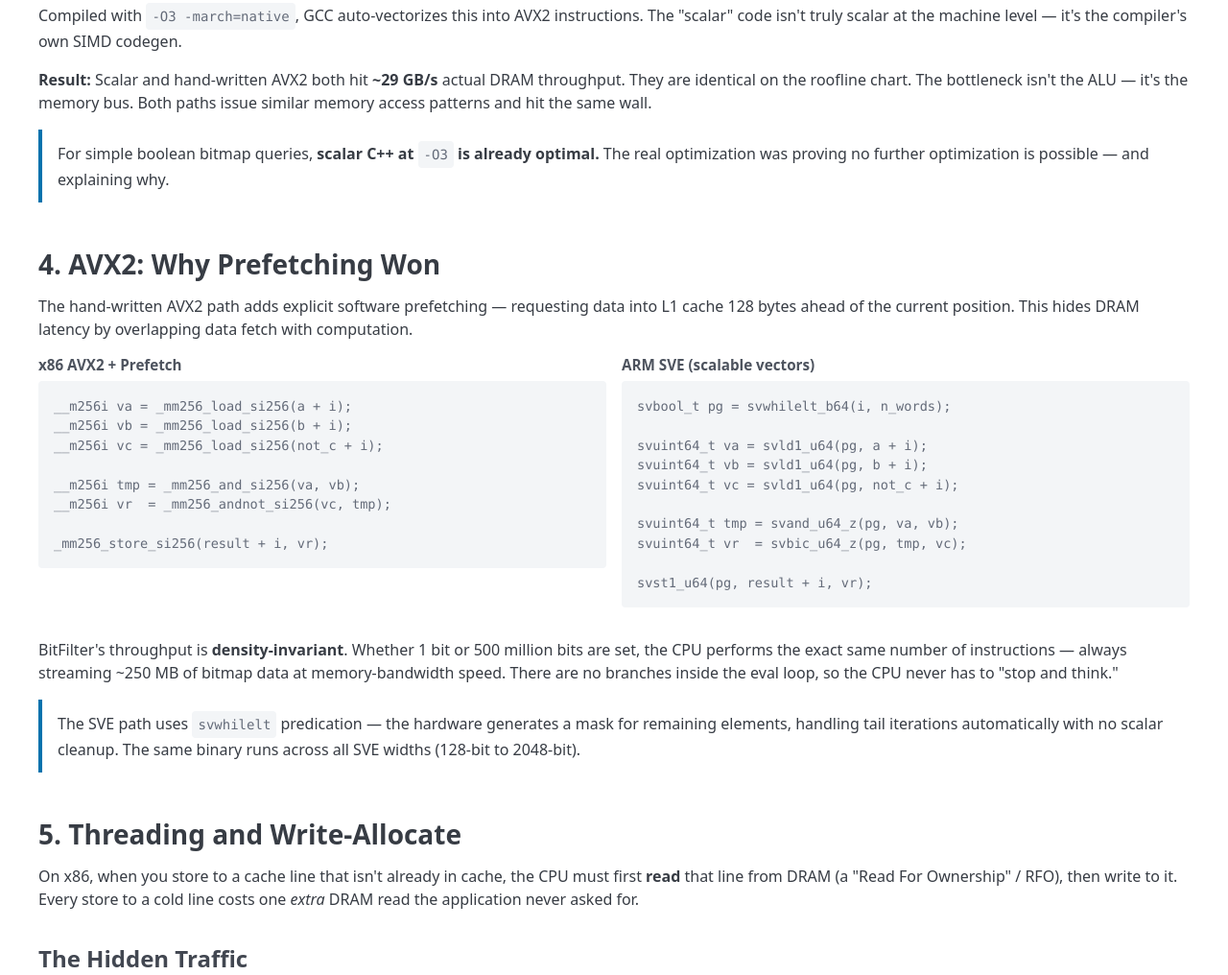
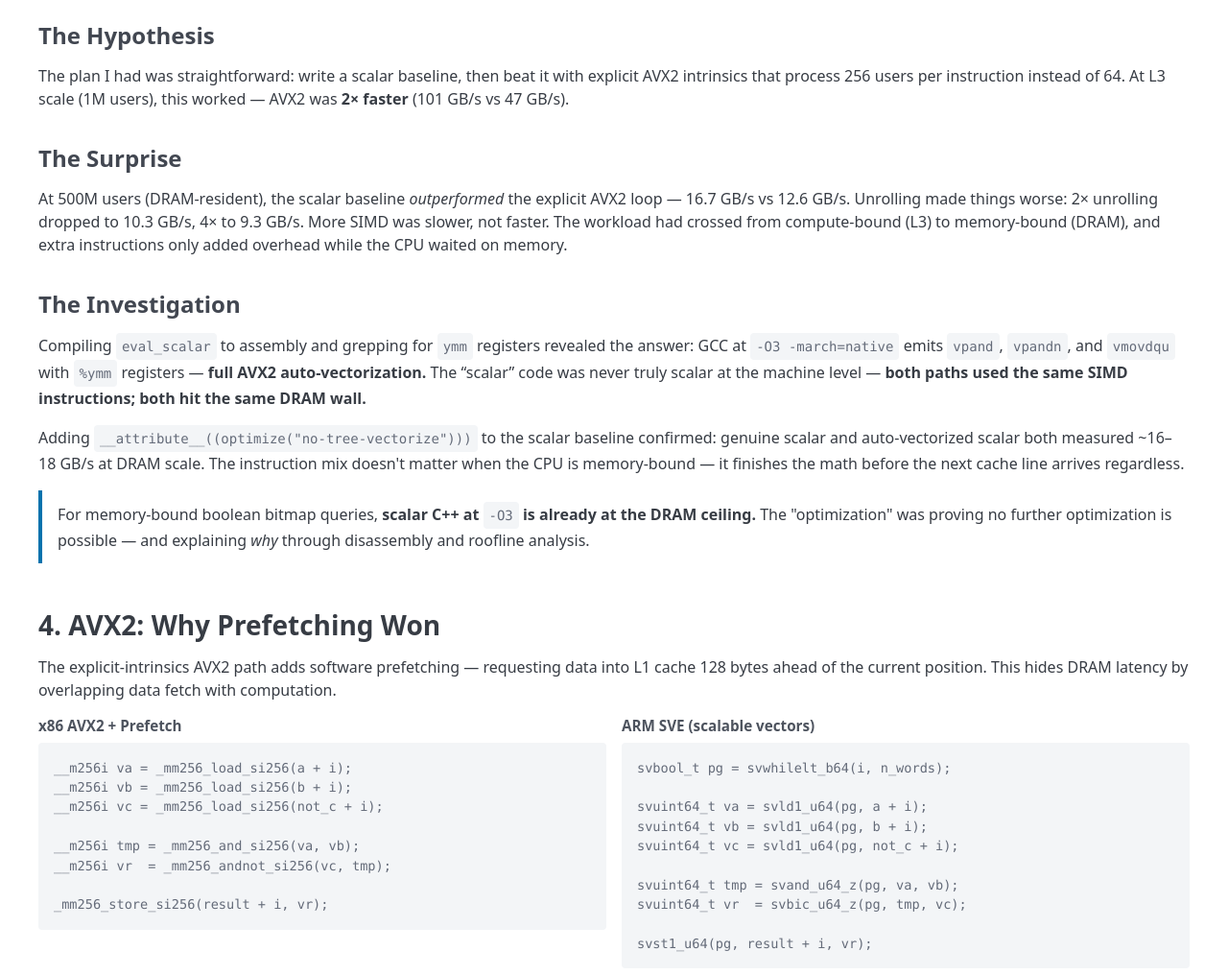
Before and after one commit to zahran001/bitfilter, a plain HTML site: page site/index.html in a window 1280 px wide. Shown: the part 2001-3017 px from the top of the page at 96% size. Drawn offline with nearby package versions, Linux system fonts and the light colour scheme.

Commit message:
Polish portfolio site: investigation narratives and SIMD terminology
- Section 3: expand auto-vectorization finding into hypothesis/surprise/investigation
- Section 4: replace hand-written with explicit-intrinsics (standard SIMD terminology)
- Section 4: expand SVE predication insight for NVIDIA Grace audience
- Section 5: add threading experiment narrative before comparison table

Co-Authored-By: Claude Opus 4.6 <noreply@anthropic.com>

```diff
--- a/site/index.html
+++ b/site/index.html
@@ -169,7 +169,7 @@
     at 60 MB each, dense bitmaps would require 300 GB of RAM. This is why the industry uses
     compressed bitmaps (Roaring) for sparse segments and flat bitmaps for dense ones.
     BitFilter targets the dense regime where flat bitmaps are the fastest possible representation.
-  </div>
+      </div>
 </section>
 
 <!-- ─── 2. Why Bitmaps ────────────────────────────────────────── -->
@@ -215,21 +215,43 @@
   </p>
   <pre><code>for (size_t i = 0; i &lt; n_words; ++i)
     result[i] = a[i] &amp; b[i] &amp; ~not_c[i];</code></pre>
+
+  <h3>The Hypothesis</h3>
   <p>
-    Compiled with <code>-O3 -march=native</code>, GCC auto-vectorizes this into AVX2
-    instructions. The "scalar" code isn't truly scalar at the machine level &mdash;
-    it's the compiler's own SIMD codegen.
+    The plan I had was straightforward: write a scalar baseline, then beat it with explicit AVX2
+    intrinsics that process 256 users per instruction instead of 64. At L3 scale (1M users),
+    this worked &mdash; AVX2 was <strong>2&times; faster</strong> (101 GB/s vs 47 GB/s).
+  </p>
+
+  <h3>The Surprise</h3>
+  <p>
+    At 500M users (DRAM-resident), the scalar baseline <em>outperformed</em> the explicit AVX2
+    loop &mdash; 16.7 GB/s vs 12.6 GB/s. Unrolling made things worse: 2&times; unrolling dropped
+    to 10.3 GB/s, 4&times; to 9.3 GB/s. More SIMD was slower, not faster. The workload had
+    crossed from compute-bound (L3) to memory-bound (DRAM), and extra instructions only added
+    overhead while the CPU waited on memory.
+  </p>
+
+  <h3>The Investigation</h3>
+  <p>
+    Compiling <code>eval_scalar</code> to assembly and grepping for <code>ymm</code> registers
+    revealed the answer: GCC at <code>-O3 -march=native</code> emits <code>vpand</code>,
+    <code>vpandn</code>, and <code>vmovdqu</code> with <code>%ymm</code> registers &mdash;
+    <strong>full AVX2 auto-vectorization.</strong> The &ldquo;scalar&rdquo; code was never truly scalar at
+    the machine level &mdash; <strong>both paths used the same SIMD instructions; both hit the
+    same DRAM wall.</strong>
   </p>
   <p>
-    <strong>Result:</strong> Scalar and hand-written AVX2 both hit
-    <strong>~29 GB/s</strong> actual DRAM throughput. They are identical on the roofline
-    chart. The bottleneck isn't the ALU &mdash; it's the memory bus. Both paths issue
-    similar memory access patterns and hit the same wall.
+    Adding <code>__attribute__((optimize("no-tree-vectorize")))</code> to the scalar baseline
+    confirmed: genuine scalar and auto-vectorized scalar both measured ~16&ndash;18 GB/s at
+    DRAM scale. The instruction mix doesn't matter when the CPU is memory-bound &mdash; it
+    finishes the math before the next cache line arrives regardless.
   </p>
+
   <div class="insight">
-    For simple boolean bitmap queries, <strong>scalar C++ at <code>-O3</code> is already
-    optimal.</strong> The real optimization was proving no further optimization is possible
-    &mdash; and explaining why.
+    For memory-bound boolean bitmap queries, <strong>scalar C++ at <code>-O3</code> is already
+    at the DRAM ceiling.</strong> The "optimization" was proving no further optimization is
+    possible &mdash; and explaining <em>why</em> through disassembly and roofline analysis.
   </div>
 </section>
 
@@ -237,7 +259,7 @@
 <section id="avx2">
   <h2>4. AVX2: Why Prefetching Won</h2>
   <p>
-    The hand-written AVX2 path adds explicit software prefetching &mdash; requesting
+    The explicit-intrinsics AVX2 path adds software prefetching &mdash; requesting
     data into L1 cache 128 bytes ahead of the current position. This hides DRAM latency
     by overlapping data fetch with computation.
   </p>
@@ -274,9 +296,15 @@ svst1_u64(pg, result + i, vr);</code></pre>
     branches inside the eval loop, so the CPU never has to "stop and think."
   </p>
   <div class="insight">
-    The SVE path uses <code>svwhilelt</code> predication &mdash; the hardware generates
-    a mask for remaining elements, handling tail iterations automatically with no
-    scalar cleanup. The same binary runs across all SVE widths (128-bit to 2048-bit).
+    <strong>Zero-overhead tail handling.</strong> SVE's <code>svwhilelt</code> generates a
+    predicate mask that lets a single vector loop body handle both full-width and partial
+    tail iterations &mdash; no scalar cleanup loop, no buffer padding, no branch divergence.
+    The predicated loads (<code>svld1</code>) and stores (<code>svst1</code>) retire inactive
+    lanes as no-ops in hardware, so the final iteration pays no penalty. Combined with
+    <code>svcntd()</code> for hardware-vector-length advancement, the same binary runs
+    unmodified across all SVE widths (128-bit to 2048-bit) &mdash; this is the kind of
+    vector-length-agnostic loop that AVX2, with its fixed 256-bit width and mandatory scalar
+    tail, fundamentally cannot express.
   </div>
 </section>
 
@@ -303,6 +331,22 @@ svst1_u64(pg, result + i, vr);</code></pre>
     312.5 MB / 10.7 ms = <strong>29.2 GB/s</strong> actual bus traffic &mdash; that's 26%
     more than the application "sees," and right at the practical DRAM ceiling. The bus is
     already full at one thread. Adding threads only adds overhead.
+  </p>
+
+  <h3>The Threading Experiment</h3>
+  <p>
+    After hitting the memory wall at one thread, the natural next step was parallelism:
+    partition the 500M-user bitmap across cores using over-partitioned chunk dispatch
+    (<code>4 &times; n_threads</code> chunks, cache-line aligned, claimed dynamically via
+    <code>std::atomic&lt;unsigned&gt;</code>). With 12 logical cores, even a 2-thread split
+    should cut wall time. Instead, 2 threads matched 1 thread (0.98&times;), 4 threads
+    <em>regressed</em> to 0.68&times;, and 12 threads still couldn't beat single-threaded.
+    The write-allocate analysis above explains why: the bus was already full.
+  </p>
+  <p>
+    But popcount &mdash; a read-only operation &mdash; told a different story. Single-threaded
+    popcount consumed only 17.1 GB/s, leaving 60% of the bus idle. Here, threading <em>did</em>
+    scale: 1.70&times; at 8 threads, saturating at ~29 GB/s.
   </p>
 
   <h3>Why Popcount Scales but Eval Doesn't</h3>
```
